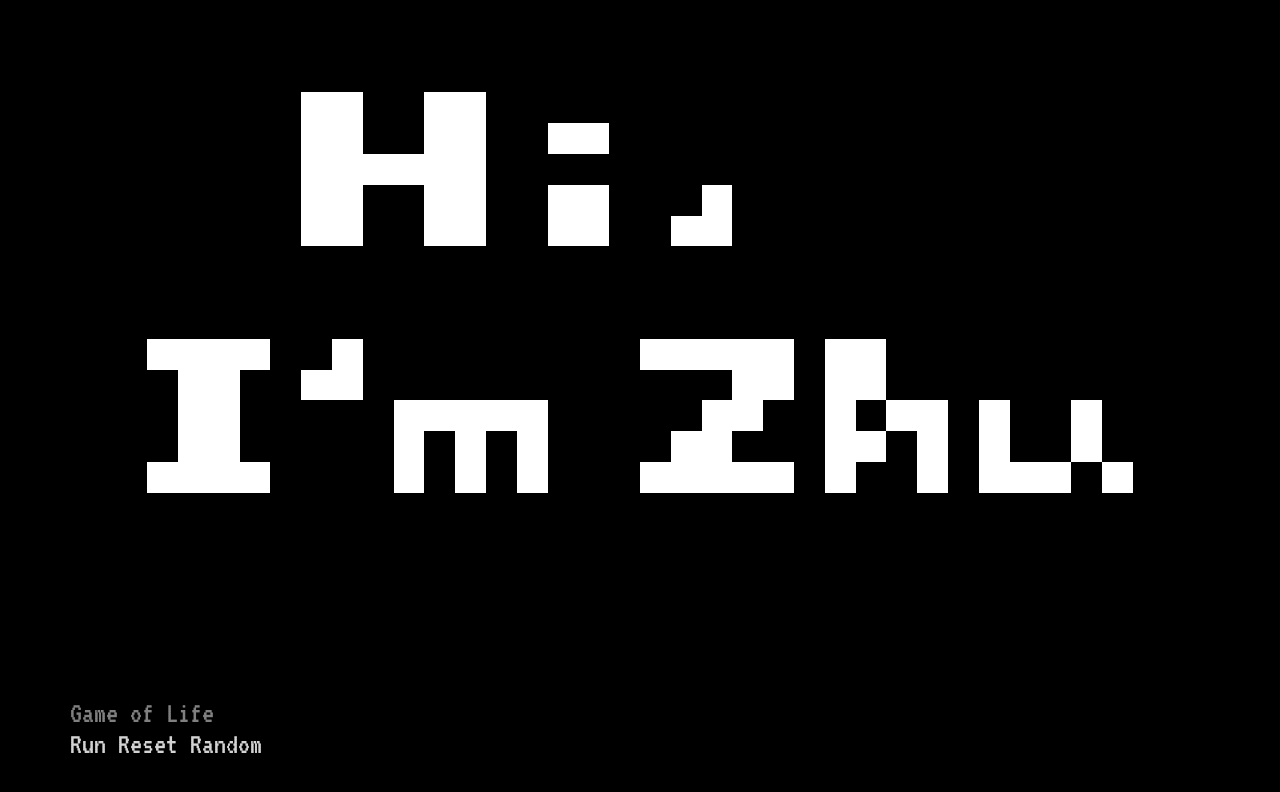
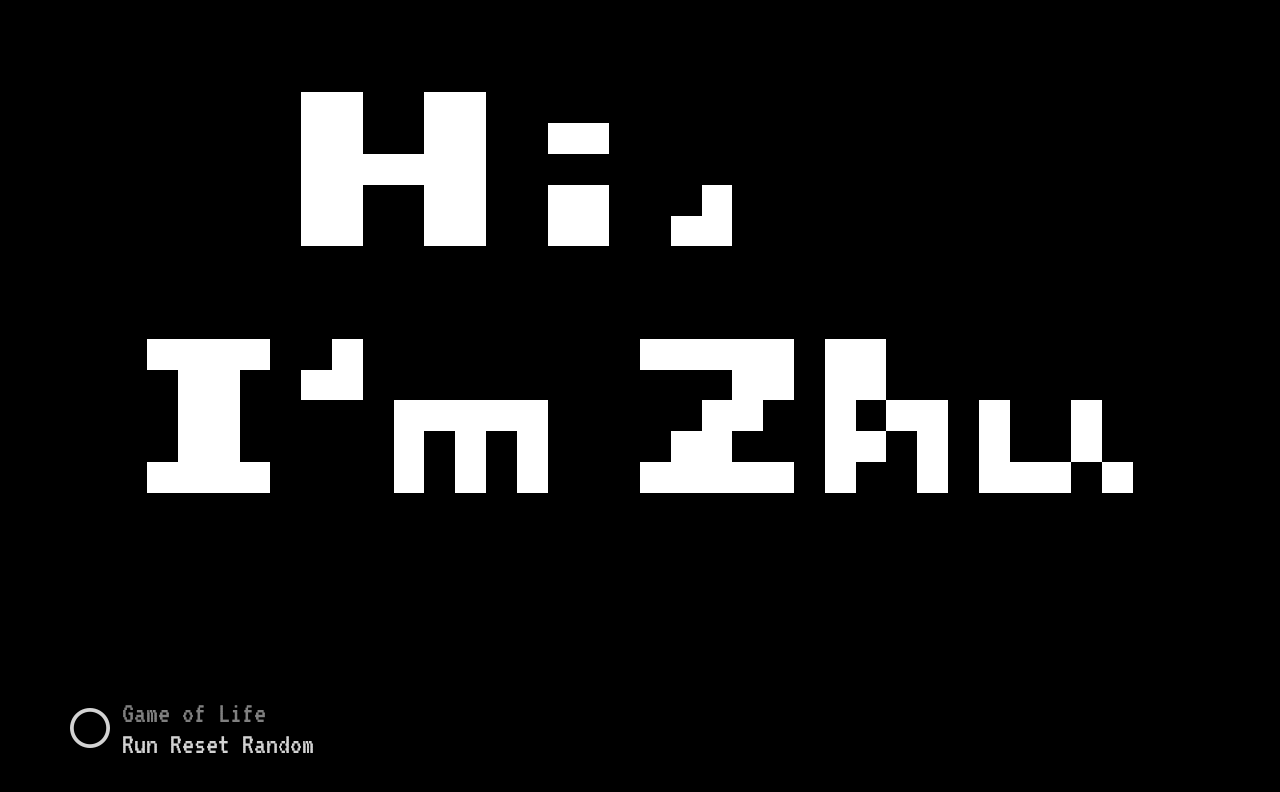
Before and after one commit to blacknstones/game-of-life, a React (Create React App) app: page / in a window 1280 px wide. Shown: the top 792 px of the page. Built offline with nearby package versions, Linux system fonts and the light colour scheme.

Commit message:
add menu

```diff
--- a/public/index.html
+++ b/public/index.html
@@ -28,6 +28,8 @@
   </head>
   <body>
     <noscript>You need to enable JavaScript to run this app.</noscript>
+    <!-- FontAwesome -->
+    <script src="https://kit.fontawesome.com/9a60e7e5f2.js" crossorigin="anonymous"></script>
     <div id="root"></div>
     <!--
       This HTML file is a template.
--- a/src/App.tsx
+++ b/src/App.tsx
@@ -48,14 +48,13 @@ const App: React.FC = () => {
   return (
     <div className="App">
       <div className="game">
-
         <div className="grid-wrapper">
           {grid.map((rows, x) => {
             return (
               <div className="cols-wrapper">
                 {rows.map((cols, y) => (
-                   <Cell
-                  className="cell"
+                  <Cell
+                    className="cell"
                     key={`${x}, ${y}`}
                     onClick={() => {
                       handleCellClick(x, y);
@@ -69,16 +68,21 @@ const App: React.FC = () => {
         </div>
 
         <div className="menu">
+
+          <button className="menu-button">
+            <i className="far fa-circle"></i>
+          </button>
+
+          <div className="toggle">
             <p className="intro">Game of Life</p>
-            <div className="buttons">
-                <button>Run</button>
-                <button>Reset</button>
-                <button>Random</button>
+            <div className="actions">
+              <button>Run</button>
+              <button>Reset</button>
+              <button>Random</button>
             </div>
-
+          </div>
 
         </div>
-
       </div>
     </div>
   );
--- a/src/index.css
+++ b/src/index.css
@@ -29,6 +29,12 @@ font-family: 'VT323', monospace;
     position: absolute;
     left: 5vw;
     bottom: 5vh;
+    display: flex;
+}
+
+.menu-button {
+    color: lightgrey;
+    font-size: 40px;
 }
 
 .intro {
@@ -39,13 +45,14 @@ font-family: 'VT323', monospace;
 
 }
 
-.buttons button {
+.actions button {
     color: lightgray;
     font-family: 'VT323', monospace;
     font-size: 30px;
 }
 
-.buttons button:hover,
+.menu-button:hover,
+.actions button:hover,
 .intro:hover {
     color: white;
     cursor: pointer;
```
Also changed, not shown: 1 other file (tests, documents, lock files or other folders).
